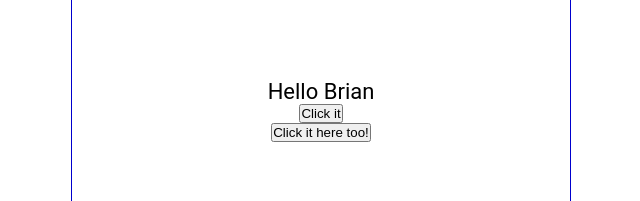
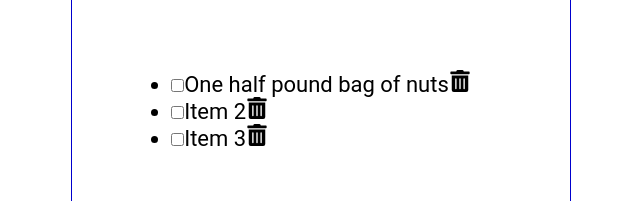
Before and after one commit to 1point21/first-react-app-1, a React (Create React App) app: page / in a window 1280 px wide. Shown: the part 315-516 px from the top of the page, without its empty margins (319-959 px from the left). Built offline with nearby package versions, Linux system fonts and the light colour scheme.

Commit message:
feat: add component for list, including functions to handle state

```diff
--- a/src/Content.js
+++ b/src/Content.js
@@ -1,30 +1,114 @@
-import React from 'react'
+import React from "react";
+import { useState } from "react";
+import { FaTrashAlt } from "react-icons/fa";
 
 const Content = () => {
+  // this is using array destructuring from useState object from react
+  // 'name' is the getter, 'setName' is the setter
+  // then we give a default state as 'James' to use when the page is loaded
+  // NOTE - need to use const because don't ever want to change the state directly
+  //   const [name, setName] = useState("James");
+  //   const [count, setCount] = useState(0)
+  const [items, setItems] = useState([
+    {
+      id: 1,
+      checked: false,
+      item: "One half pound bag of nuts",
+    },
+    {
+      id: 2,
+      checked: false,
+      item: "Item 2",
+    },
+    {
+      id: 3,
+      checked: false,
+      item: "Item 3",
+    },
+  ]);
 
-    // function to generate random name
-    const handleNameChange = () => {
-        const names = ["James", "Brian", "Marty", "Johan"]
-        const int = Math.floor(Math.random() * 3)
-        return names[int]
-      }
+  const handleCheck = (id) => {
+    const listItems = items.map((item) =>
+      item.id === id ? { ...item, checked: !item.checked } : item
+    );
+    setItems(listItems);
+    localStorage.setItem("shoppinglist", JSON.stringify(listItems));
+  };
 
-      const handleClick = () => {
-        console.log("You clicked it")
-      }
-      const handleClickTwo = (name) => {
-        console.log(`${name} was clicked!`)
-      }
-    return (
+  const handleDelete = (id) => {
+    const listItems = items.filter((item) => item.id !== id)
+    setItems(listItems);
+    localStorage.setItem("shoppinglist", JSON.stringify(listItems));
+  };
+
+  return (
     <main>
-      <p>
-        Hello {handleNameChange()}
-      </p>
-      <button onClick={handleClick}>Click it</button>
-      {/* this needs to be inside an anonymous function else it will be called immediately */}
-      <button onClick={() => {handleClickTwo('James')}}>Click it here too!</button>
+        {items.length ? (
+      <ul>
+        {items.map((item) => (
+          <li className="item" key={item.id}>
+            <input
+              type="checkbox"
+              onChange={() => handleCheck(item.id)}
+              checked={item.checked}
+            />
+            <label
+              onDoubleClick={() => handleCheck(item.id)}
+              style={item.checked ? { textDecoration: "line-through" } : null}>
+              {item.item}
+            </label>
+            <FaTrashAlt
+              onClick={() => handleDelete(item.id)}
+              role="button"
+              tabIndex="0"
+            />
+          </li>
+        ))}
+      </ul>
+        ) :(
+            <p style={{ marginTop: "2rem"}}>Your list is empty!</p>
+        ) }
     </main>
-  )
+  );
+};
+
+export default Content;
+
+// function to generate random name
+//   const handleNameChange = () => {
+//     const names = ["James", "Brian", "Marty", "Johan"];
+//     const int = Math.floor(Math.random() * 3);
+//     setName(names[int]);
+//   };
+
+//   const handleClick = () => {
+//     setCount(count + 1)
+//     console.log(count);
+//   };
+//   const handleClickTwo = (name) => {
+//     console.log(count);
+//   };
+// pass in the event itself
+//   const handleClickThree = (e) => {
+//     console.log(e.target);
+//   };
+
+{
+  /* EXAMPLE CODE FOR CLICK EVENTS */
 }
-
-export default Content
+{
+  /* <p onDoubleClick={handleClick}>Hello {name}</p>
+      <button onClick={handleNameChange}>Change Name</button>
+      this needs to be inside an anonymous function else it will be called immediately
+      <button
+        onClick={handleClick}>
+        Button 2
+      </button>
+      pass in the event as the anonymous function is called
+      <button
+        onClick={(e) => {
+          handleClickThree(e);
+        }}>
+        Button 3
+      </button> */
+}
```
